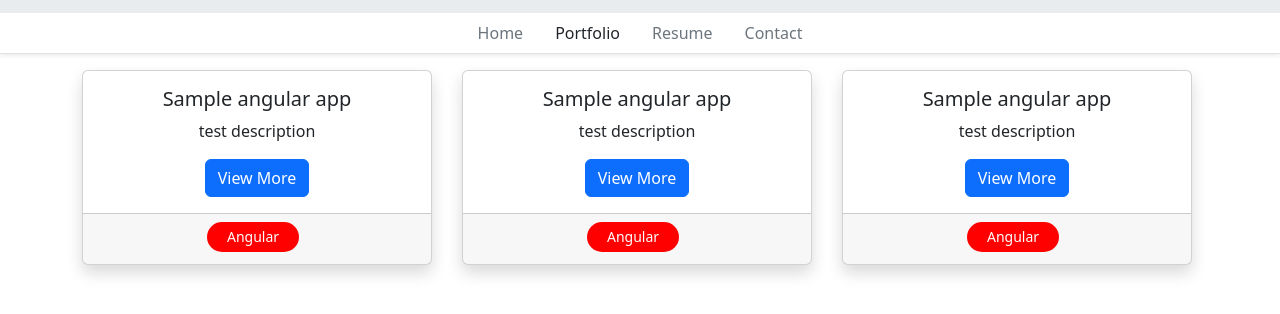
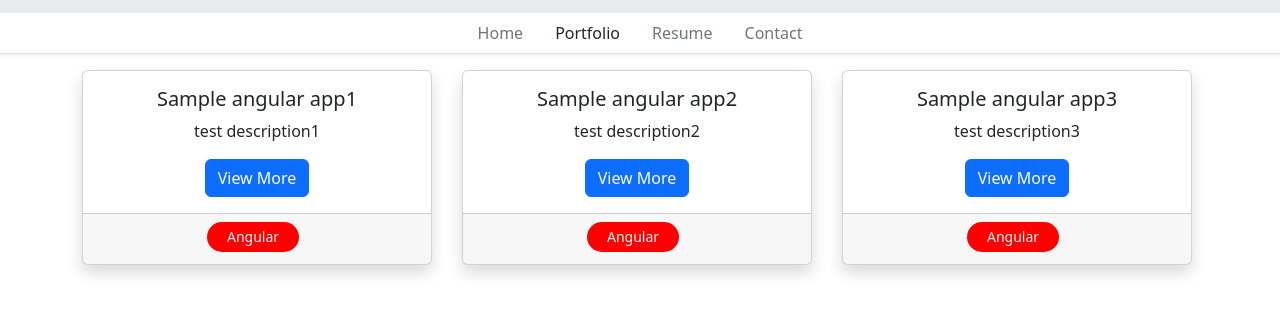
Before and after one commit to daniel-ethridge/daniel-ethridge.github.io, an Angular app: page /portfolio in a window 1280 px wide. Shown: the part 168-482 px from the top of the page. Built offline with nearby package versions, Linux system fonts and the light colour scheme.

Commit message:
Added a new service, created functionality for the featured project

```diff
--- /dev/null
+++ b/src/app/_services/projects.service.ts
@@ -0,0 +1,31 @@
+import { Injectable } from '@angular/core';
+import { Project } from '../_models/Project';
+import { Tag } from '../_models/Tag';
+
+@Injectable({
+  providedIn: 'root'
+})
+export class ProjectsService {
+
+  projects: Project[] = [
+    {id: 0, name: "Sample angular app1", summary: "test description1", description: "", projectLink: "", tags: [Tag.ANGULAR], pictures: []},
+    {id: 1, name: "Sample angular app2", summary: "test description2", description: "", projectLink: "", tags: [Tag.ANGULAR], pictures: []},
+    {id: 2, name: "Sample angular app3", summary: "test description3", description: "", projectLink: "", tags: [Tag.ANGULAR], pictures: []}
+  ];
+
+  constructor() { }
+
+  getProjects() {
+    return this.projects;
+  }
+
+  getProjectById(id: number) : Project {
+    let project = this.projects.find(project => project.id === id);
+
+    if (project === undefined) {
+      throw new TypeError("There is no project that matches the id: " + id);
+    }
+
+    return project;
+  }
+}
--- a/src/app/home/home.component.html
+++ b/src/app/home/home.component.html
@@ -49,6 +49,7 @@
         <div class="col-lg shadow border m-1">
             <div class="text-center">
                 <h2>Featured Project</h2>
+                <h4>{{featuredProject.name}}</h4>
             </div>
         </div>
     </div>
--- a/src/app/home/home.component.ts
+++ b/src/app/home/home.component.ts
@@ -1,14 +1,23 @@
-import { Component } from '@angular/core';
+import { Component, OnInit } from '@angular/core';
 import { Title } from '@angular/platform-browser';
+import { Project } from '../_models/Project';
+import { ProjectsService } from '../_services/projects.service';
 
 @Component({
   selector: 'app-home',
   templateUrl: './home.component.html',
   styleUrls: ['./home.component.css']
 })
-export class HomeComponent {
+export class HomeComponent implements OnInit {
+
+  featuredProject = {} as Project;
+
   // Angular service
-  constructor(private titleService: Title) {
+  constructor(private titleService: Title, private projectService: ProjectsService) {
     this.titleService.setTitle("Daniel Ethridge - Home");
   }
+
+  ngOnInit(): void {
+    this.featuredProject = this.projectService.getProjectById(0);
+  }
 }
--- a/src/app/portfolio/portfolio.component.html
+++ b/src/app/portfolio/portfolio.component.html
@@ -1,13 +1,7 @@
 <div class="container">
 
     <div class="row">
-        <div class="col-lg-4 col-md-6 mb-4" style="max-width: 380px; min-width: 380px;">
-            <app-project-card [project]="project"></app-project-card>
-        </div>
-        <div class="col-lg-4 col-md-6 mb-4" style="max-width: 380px; min-width: 380px;">
-            <app-project-card [project]="project"></app-project-card>
-        </div>
-        <div class="col-lg-4 col-md-6 mb-4" style="max-width: 380px; min-width: 380px;">
+        <div *ngFor="let project of projects" class="col-lg-4 col-md-6 mb-4" style="max-width: 380px; min-width: 380px;">
             <app-project-card [project]="project"></app-project-card>
         </div>
     </div>
--- a/src/app/portfolio/portfolio.component.ts
+++ b/src/app/portfolio/portfolio.component.ts
@@ -1,26 +1,30 @@
-import { Component } from '@angular/core';
+import { Component, OnInit } from '@angular/core';
 import { Title } from '@angular/platform-browser';
 import { Project } from '../_models/Project';
 import { Tag } from '../_models/Tag';
+import { ProjectsService } from '../_services/projects.service';
+
+/*
+TODO
+  - What is a service?
+  - ngOnInit
+*/
 
 @Component({
   selector: 'app-portfolio',
   templateUrl: './portfolio.component.html',
   styleUrls: ['./portfolio.component.css']
 })
-export class PortfolioComponent {
 
-  project: Project = {
-    id: 0,
-    name: "Sample angular app",
-    summary: "test description",
-    description: "",
-    projectLink: "",
-    tags: [Tag.ANGULAR],
-    pictures: []
+export class PortfolioComponent implements OnInit {
+
+  projects = {} as Project[];
+
+  constructor(private titleService: Title, private projectService: ProjectsService) {
+    this.titleService.setTitle("Daniel Ethridge - Portfolio");
   }
 
-  constructor(private titleService: Title) {
-    this.titleService.setTitle("Daniel Ethridge - Portfolio");
+  ngOnInit(): void {
+    this.projects = this.projectService.getProjects();
   }
 }
```
